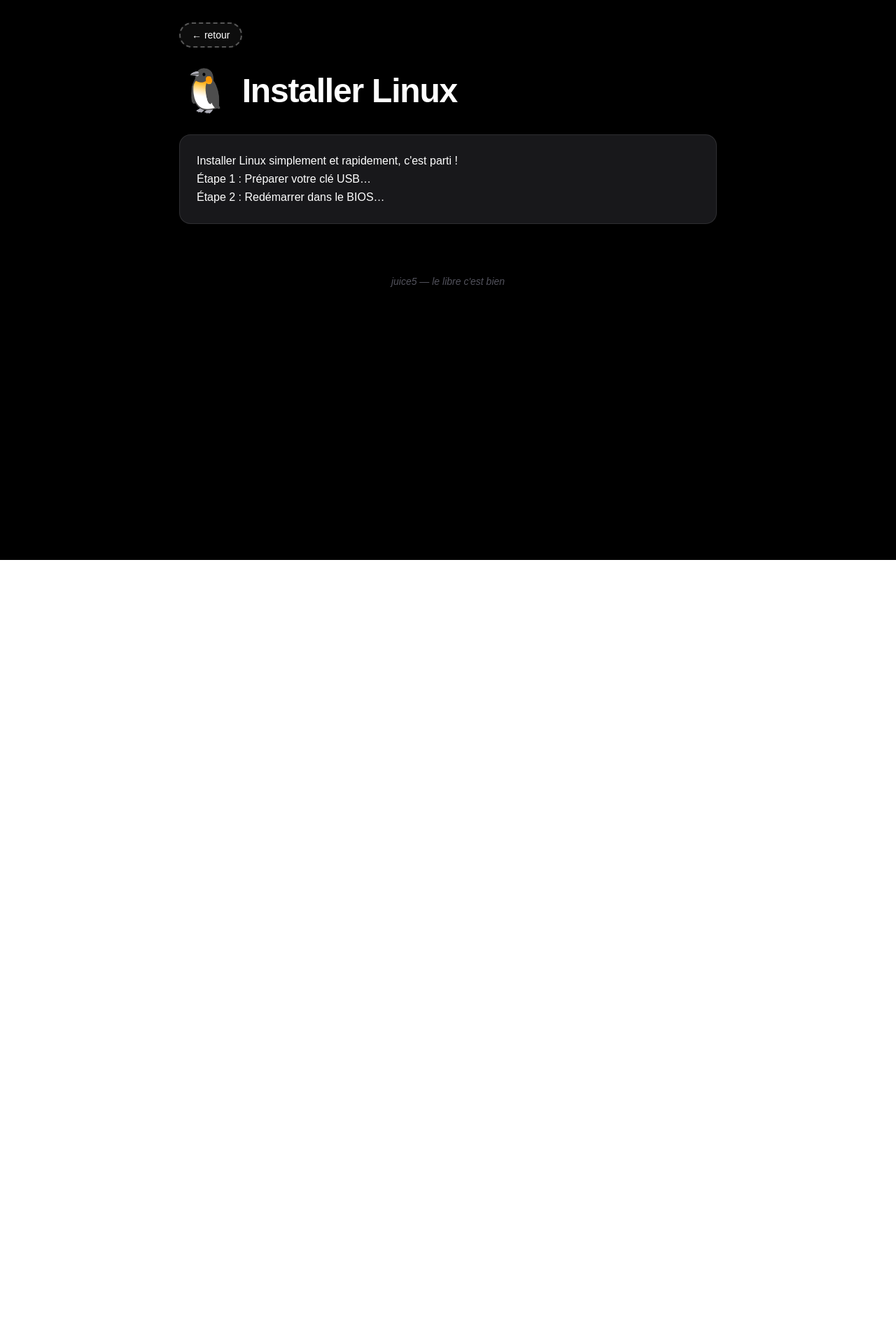
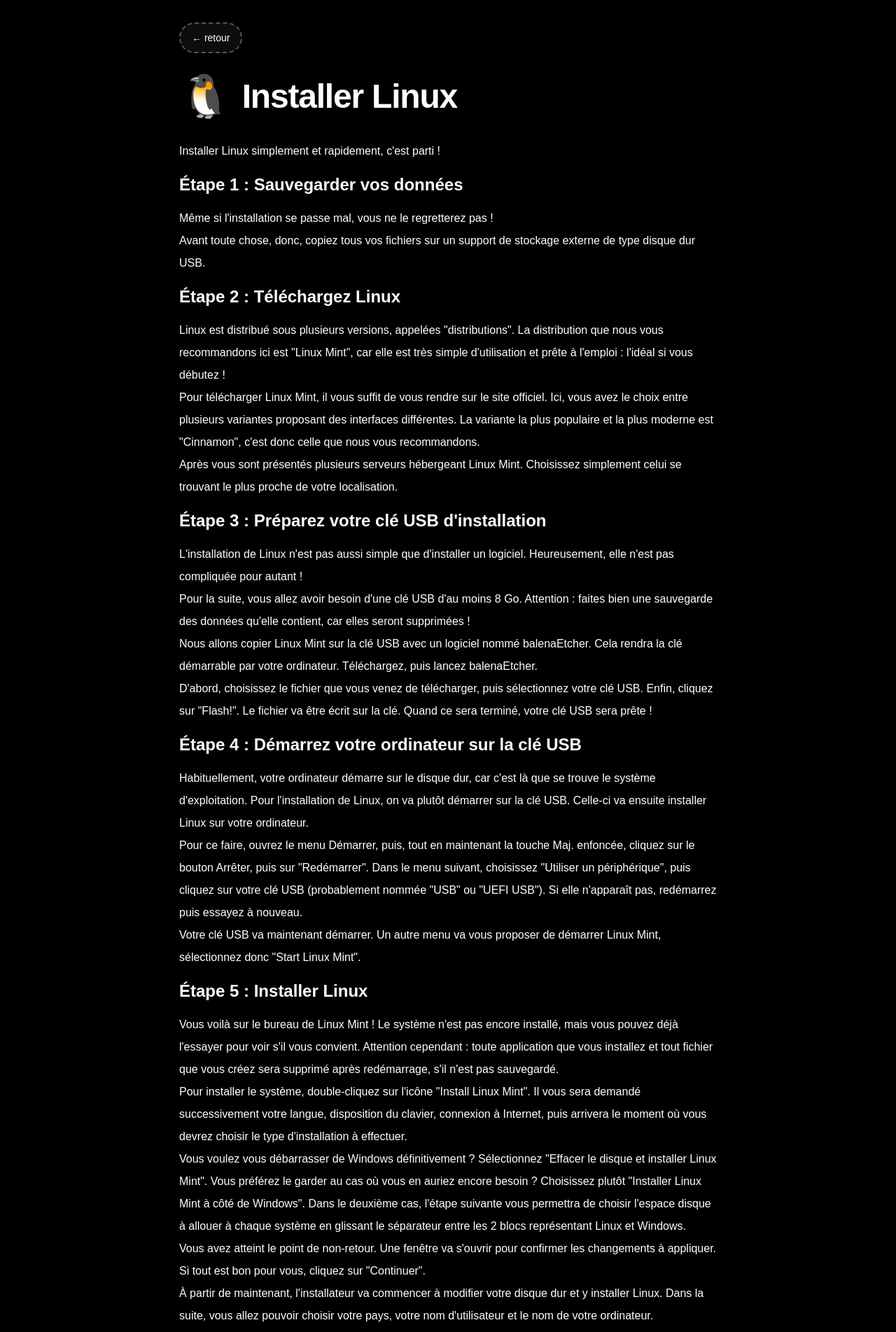
Before and after one commit to lucianmocan/nuit-info-2025, a Next.js app: page /tutos/linux-install in a window 1280 px wide. Shown: the top 1903 px of the page at 70% size. Before the commit the page ends 800 px from the top, so only its background shows below. Built offline with nearby package versions, Linux system fonts and the light colour scheme.

Commit message:
feat(tuto): Install Linux.

```diff
--- a/app/tutos/linux-install/page.tsx
+++ b/app/tutos/linux-install/page.tsx
@@ -4,8 +4,42 @@
   return (
     <TutoSkeleton title="Installer Linux" emoji="🐧">
         <p>Installer Linux simplement et rapidement, c'est parti !</p>
-        <p>Étape 1 : Préparer votre clé USB…</p>
-        <p>Étape 2 : Redémarrer dans le BIOS…</p>
+        <h1 className="text-2xl font-bold">Étape 1 : Sauvegarder vos données</h1>
+        <p>
+            Même si l'installation se passe mal, vous ne le regretterez pas !<br/>
+            Avant toute chose, donc, copiez tous vos fichiers sur un support de stockage externe de type disque dur USB.
+        </p>
+        <h1 className="text-2xl font-bold">Étape 2 : Téléchargez Linux</h1>
+        <p>
+            Linux est distribué sous plusieurs versions, appelées "distributions". La distribution que nous vous recommandons ici est "Linux Mint", car elle est très simple d'utilisation et prête à l'emploi : l'idéal si vous débutez !<br/>
+            Pour télécharger Linux Mint, il vous suffit de vous rendre sur <a href="https://linuxmint.com/download.php">le site officiel</a>. Ici, vous avez le choix entre plusieurs variantes proposant des interfaces différentes. La variante la plus populaire et la plus moderne est "Cinnamon", c'est donc celle que nous vous recommandons.<br/>
+            Après vous sont présentés plusieurs serveurs hébergeant Linux Mint. Choisissez simplement celui se trouvant le plus proche de votre localisation.
+        </p>
+        <h1 className="text-2xl font-bold">Étape 3 : Préparez votre clé USB d'installation</h1>
+        <p>
+            L'installation de Linux n'est pas aussi simple que d'installer un logiciel. Heureusement, elle n'est pas compliquée pour autant !<br/>
+            Pour la suite, vous allez avoir besoin d'une clé USB d'au moins 8 Go. Attention : faites bien une sauvegarde des données qu'elle contient, car elles seront supprimées !<br/>
+            Nous allons copier Linux Mint sur la clé USB avec un logiciel nommé balenaEtcher. Cela rendra la clé démarrable par votre ordinateur. <a href="https://etcher.balena.io/#download-etcher">Téléchargez</a>, puis lancez balenaEtcher.<br/>
+            D'abord, choisissez le fichier que vous venez de télécharger, puis sélectionnez votre clé USB. Enfin, cliquez sur "Flash!". Le fichier va être écrit sur la clé. Quand ce sera terminé, votre clé USB sera prête !
+        </p>
+        <h1 className="text-2xl font-bold">Étape 4 : Démarrez votre ordinateur sur la clé USB</h1>
+        <p>
+            Habituellement, votre ordinateur démarre sur le disque dur, car c'est là que se trouve le système d'exploitation. Pour l'installation de Linux, on va plutôt démarrer sur la clé USB. Celle-ci va ensuite installer Linux sur votre ordinateur.<br/>
+            Pour ce faire, ouvrez le menu Démarrer, puis, tout en maintenant la touche Maj. enfoncée, cliquez sur le bouton Arrêter, puis sur "Redémarrer". Dans le menu suivant, choisissez "Utiliser un périphérique", puis cliquez sur votre clé USB (probablement nommée "USB" ou "UEFI USB"). Si elle n'apparaît pas, redémarrez puis essayez à nouveau.<br/>
+            Votre clé USB va maintenant démarrer. Un autre menu va vous proposer de démarrer Linux Mint, sélectionnez donc "Start Linux Mint".
+        </p>
+        <h1 className="text-2xl font-bold">Étape 5 : Installer Linux</h1>
+        <p>
+            Vous voilà sur le bureau de Linux Mint ! Le système n'est pas encore installé, mais vous pouvez déjà l'essayer pour voir s'il vous convient. Attention cependant : toute application que vous installez et tout fichier que vous créez sera supprimé après redémarrage, s'il n'est pas sauvegardé.<br/>
+            Pour installer le système, double-cliquez sur l'icône "Install Linux Mint". Il vous sera demandé successivement votre langue, disposition du clavier, connexion à Internet, puis arrivera le moment où vous devrez choisir le type d'installation à effectuer.<br/>
+            Vous voulez vous débarrasser de Windows définitivement ? Sélectionnez "Effacer le disque et installer Linux Mint". Vous préférez le garder au cas où vous en auriez encore besoin ? Choisissez plutôt "Installer Linux Mint à côté de Windows". Dans le deuxième cas, l'étape suivante vous permettra de choisir l'espace disque à allouer à chaque système en glissant le séparateur entre les 2 blocs représentant Linux et Windows.<br/>
+            Vous avez atteint le point de non-retour. Une fenêtre va s'ouvrir pour confirmer les changements à appliquer. Si tout est bon pour vous, cliquez sur "Continuer".<br/>
+            À partir de maintenant, l'installateur va commencer à modifier votre disque dur et y installer Linux. Dans la suite, vous allez pouvoir choisir votre pays, votre nom d'utilisateur et le nom de votre ordinateur.<br/>
+            Lorsque l'installation sera terminée, il vous suffira de cliquer sur "Redémarrer maintenant".
+        </p>
+        <p>
+            Et voilà, vous avez réussi à installer Linux sur votre ordinateur !
+        </p>
     </TutoSkeleton>
   );
 }
--- a/app/tutos/skeleton.tsx
+++ b/app/tutos/skeleton.tsx
@@ -8,8 +8,7 @@
       <main className="w-full max-w-3xl flex flex-col gap-8">
         <Link
           href="/tutos"
-          className="group inline-flex w-fit items-center gap-2 rounded-full border-2 border-dashed border-white/30 bg-white/5 px-4 py-1.5 text-sm transition-all hover:scale-110 hover:border-white hover:bg-white hover:text-black"
-        >
+          className="group inline-flex w-fit items-center gap-2 rounded-full border-2 border-dashed border-white/30 bg-white/5 px-4 py-1.5 text-sm transition-all hover:scale-110 hover:border-white hover:bg-white hover:text-black leading-loose">
           ← retour
         </Link>
 
@@ -17,11 +16,8 @@
           <span className="text-6xl">{emoji}</span> {title}
         </h1>
 
-        <div className="rounded-2xl bg-zinc-900 p-6 border border-white/10 shadow-xl leading-relaxed">
-          {children || (
-            <p className="text-white/70 italic">
-            </p>
-          )}
+        <div className="space-y-4 leading-loose">
+          {children}
         </div>
 
         <p className="mt-10 text-center text-sm text-zinc-600 italic">
```
